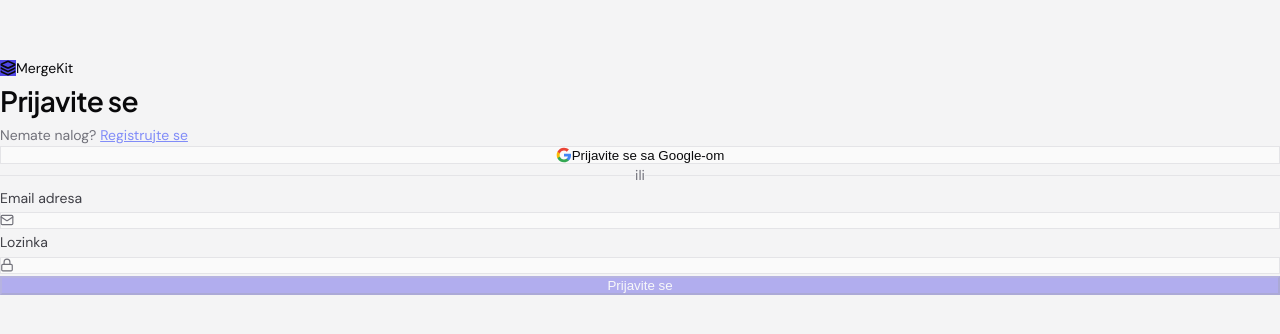
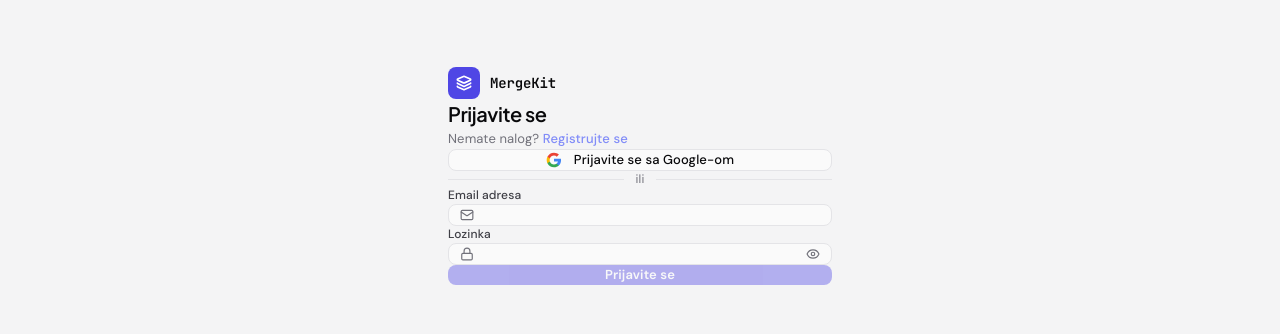
Before and after one commit to Bogdan-Danilovic/Sort-APP, a Next.js app: page /sr/auth/login in a window 1280 px wide. Shown: the part 224-558 px from the top of the page. Built offline with nearby package versions, Linux system fonts and the light colour scheme; no server answers.

Commit message:
fix: use Tailwind v4 import syntax in globals.css to restore utility classes

```diff
--- a/app/globals.css
+++ b/app/globals.css
@@ -3,9 +3,10 @@
    Design tokens: Light Premium Theme, Classic Tables
    ============================================================ */
 
-@tailwind base;
-@tailwind components;
-@tailwind utilities;
+@import "tailwindcss";
+@config "../tailwind.config.ts";
+
+
 
 /* ─── CSS Variables ──────────────────────────────────────── */
 :root {
--- a/tailwind.config.ts
+++ b/tailwind.config.ts
@@ -12,43 +12,43 @@
     extend: {
       colors: {
         background: {
-          DEFAULT: '#ffffff',
-          subtle:   '#fafafa',
-          elevated: '#f4f4f5',
-          overlay:  '#e4e4e7',
+          DEFAULT: '#09090b',
+          subtle:   '#18181b',
+          elevated: '#27272a',
+          overlay:  '#3f3f46',
         },
-        // Indigo accent — primary brand color for light theme
+        // Amber accent — primary brand color
         accent: {
-          50:  '#eef2ff',
-          100: '#e0e7ff',
-          200: '#c7d2fe',
-          300: '#a5b4fc',
-          400: '#818cf8',
-          500: '#6366f1',
-          600: '#4f46e5',
-          700: '#4338ca',
-          800: '#3730a3',
-          900: '#312e81',
-          950: '#1e1b4b',
+          50:  '#fffbeb',
+          100: '#fef3c7',
+          200: '#fde68a',
+          300: '#fcd34d',
+          400: '#fbbf24',
+          500: '#f59e0b',
+          600: '#d97706',
+          700: '#b45309',
+          800: '#92400e',
+          900: '#78350f',
+          950: '#451a03',
         },
         surface: {
-          0: '#ffffff',
-          1: '#fafafa',
-          2: '#f4f4f5',
-          3: '#e4e4e7',
-          4: '#d4d4d8',
+          0: '#09090b',
+          1: '#18181b',
+          2: '#27272a',
+          3: '#3f3f46',
+          4: '#52525b',
         },
         text: {
-          primary:   '#09090b',
-          secondary: '#3f3f46',
+          primary:   '#fafafa',
+          secondary: '#a1a1aa',
           tertiary:  '#71717a',
-          disabled:  '#a1a1aa',
-          inverse:   '#ffffff',
+          disabled:  '#52525b',
+          inverse:   '#09090b',
         },
-        success: { DEFAULT: '#10b981', muted: '#d1fae5', text: '#065f46' },
-        warning: { DEFAULT: '#f59e0b', muted: '#fef3c7', text: '#92400e' },
-        error:   { DEFAULT: '#ef4444', muted: '#fee2e2', text: '#991b1b' },
-        info:    { DEFAULT: '#4f46e5', muted: '#e0e7ff', text: '#3730a3' },
+        success: { DEFAULT: '#10b981', muted: '#064e3b', text: '#6ee7b7' },
+        warning: { DEFAULT: '#f59e0b', muted: '#451a03', text: '#fcd34d' },
+        error:   { DEFAULT: '#ef4444', muted: '#450a0a', text: '#fca5a5' },
+        info:    { DEFAULT: '#3b82f6', muted: '#1e3a5f', text: '#93c5fd' },
       },
       fontFamily: {
         sans:    ['Plus Jakarta Sans', 'system-ui', 'sans-serif'],
@@ -88,15 +88,15 @@
         full: '9999px',
       },
       boxShadow: {
-        'xs':      '0 1px 2px 0 rgb(0 0 0 / 0.05)',
-        'sm':      '0 1px 3px 0 rgb(0 0 0 / 0.1), 0 1px 2px -1px rgb(0 0 0 / 0.1)',
-        DEFAULT:   '0 4px 6px -1px rgb(0 0 0 / 0.1), 0 2px 4px -2px rgb(0 0 0 / 0.1)',
-        'md':      '0 4px 6px -1px rgb(0 0 0 / 0.1), 0 2px 4px -2px rgb(0 0 0 / 0.1)',
-        'lg':      '0 10px 15px -3px rgb(0 0 0 / 0.1), 0 4px 6px -4px rgb(0 0 0 / 0.1)',
-        'xl':      '0 20px 25px -5px rgb(0 0 0 / 0.1), 0 8px 10px -6px rgb(0 0 0 / 0.1)',
-        'glow':    '0 0 20px rgb(79 70 229 / 0.25)',
-        'glow-sm': '0 0 10px rgb(79 70 229 / 0.15)',
-        'dock':    '0 8px 32px rgb(0 0 0 / 0.1), 0 2px 8px rgb(0 0 0 / 0.05)',
+        'xs':      '0 1px 2px 0 rgb(0 0 0 / 0.3)',
+        'sm':      '0 1px 3px 0 rgb(0 0 0 / 0.4), 0 1px 2px -1px rgb(0 0 0 / 0.4)',
+        DEFAULT:   '0 4px 6px -1px rgb(0 0 0 / 0.4), 0 2px 4px -2px rgb(0 0 0 / 0.4)',
+        'md':      '0 4px 6px -1px rgb(0 0 0 / 0.4), 0 2px 4px -2px rgb(0 0 0 / 0.4)',
+        'lg':      '0 10px 15px -3px rgb(0 0 0 / 0.4), 0 4px 6px -4px rgb(0 0 0 / 0.4)',
+        'xl':      '0 20px 25px -5px rgb(0 0 0 / 0.4), 0 8px 10px -6px rgb(0 0 0 / 0.4)',
+        'glow':    '0 0 20px rgb(245 158 11 / 0.35)',
+        'glow-sm': '0 0 10px rgb(245 158 11 / 0.2)',
+        'dock':    '0 8px 32px rgb(0 0 0 / 0.6), 0 2px 8px rgb(0 0 0 / 0.3)',
       },
       animation: {
         'fade-in':       'fadeIn 0.15s ease-out',
```
